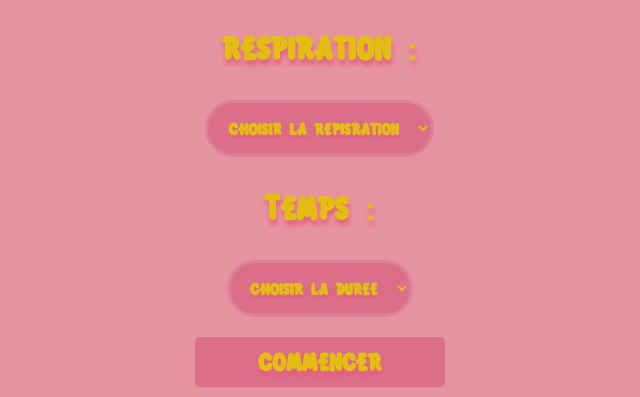
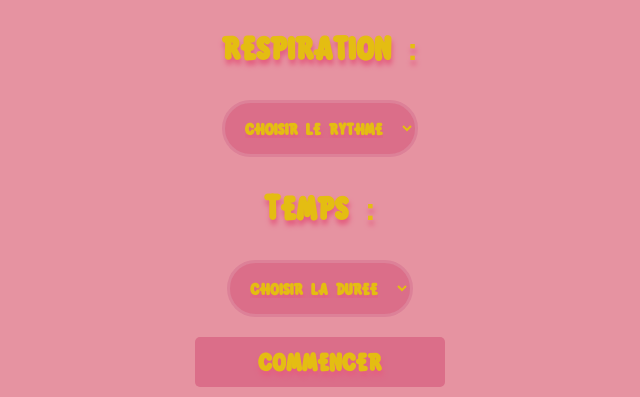
Before and after one commit to jimmyomont/SeriniPulse, a plain HTML site: page index.html in a window 1280 px wide. Shown: the part 495-892 px from the top of the page, without its empty margins (320-960 px from the left). Drawn offline with Linux system fonts and the light colour scheme.

Commit message:
add sound en cours

```diff
--- a/index.html
+++ b/index.html
@@ -12,17 +12,24 @@
   <header id="header">
 <h1>Ma coherence cardiaque</h1>
 
+  <!-- <audio class="hidden"  controls="controls" id="audioPlayer">
+    <source src = "/Abundance.mp3" />
+  </audio> -->
+  <!-- <audio class="hidden"  controls="controls" id="audioPlayer">
+    <source src = "/birds.mp3" />
+  </audio> -->
   <audio class="hidden"  controls="controls" id="audioPlayer">
-    <source src = "/Abundance.mp3" />
+    <source src = "/pluie.mp3" />
   </audio>
   <h2>Musique :</h2>
   <button class="btnAudio  btn" id="play"><img src="https://img.icons8.com/dusk/64/null/play-button-circled--v1.png"/></button>
   <button class="btnAudio hidden btn" id="pause"><img src="https://img.icons8.com/external-kmg-design-outline-color-kmg-design/64/null/external-pause-cinema-kmg-design-outline-color-kmg-design.png"/></button>
     <section>
+      <div class="selectFlex">
       <article>
           <h2 for="compteur">respiration :</h2>
               <select name="minuteur" id="respiration">
-                  <option value="0">choisir la repisration</option>
+                  <option value="0">choisir le rythme</option>
                   <option value="1">6/4</option>
                   <option value="2">5/5</option>
                   <option value="3">4/6</option>
@@ -40,7 +47,7 @@
                   <option value="5">5 minutes</option>
               </select>
       </article>
-
+</div>
       <article>
           <button id="start" class="btn" >commencer</button>
           <div class="timer hidden"></div>
```
Also changed, not shown: 2 other files.
